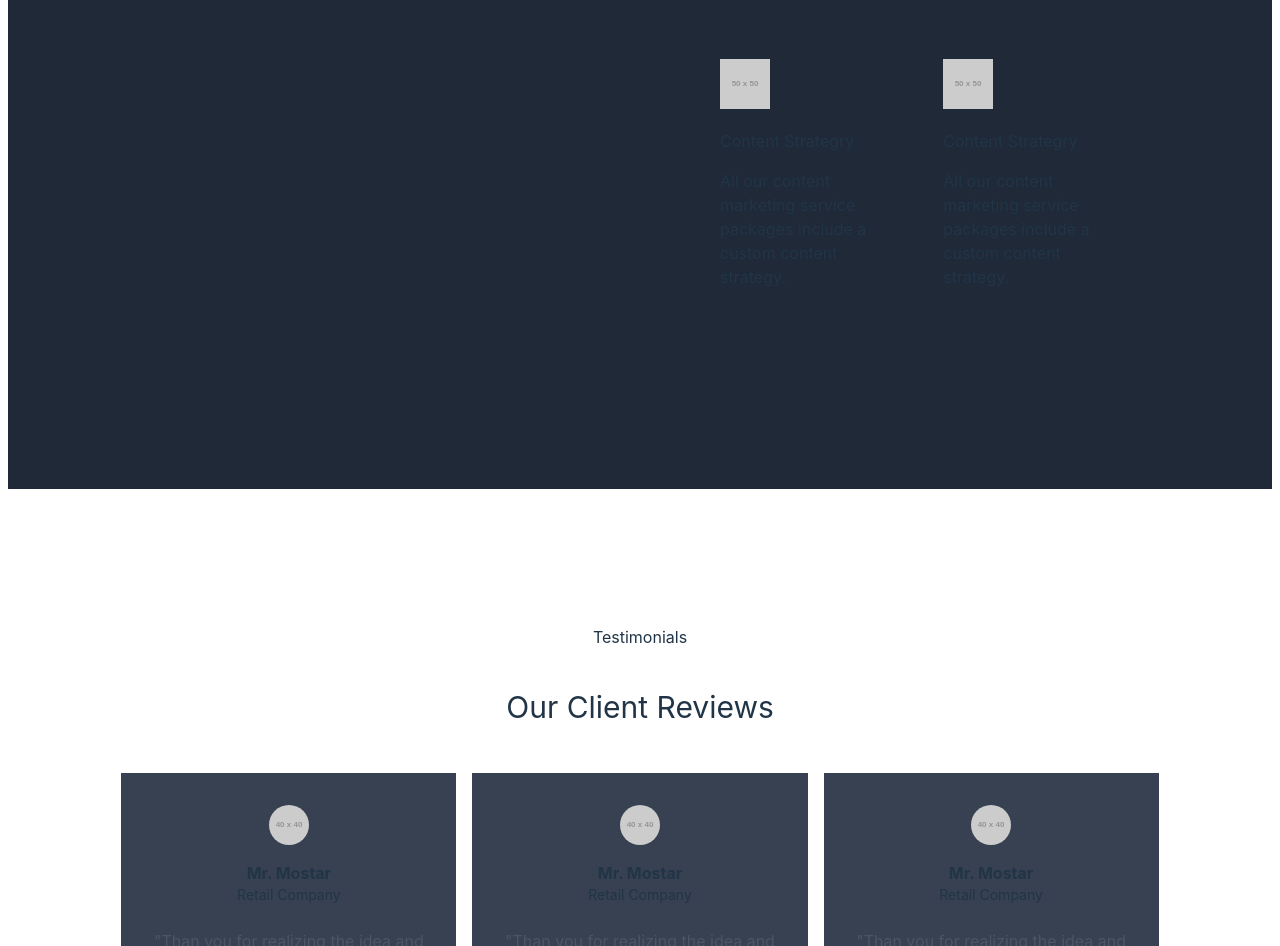
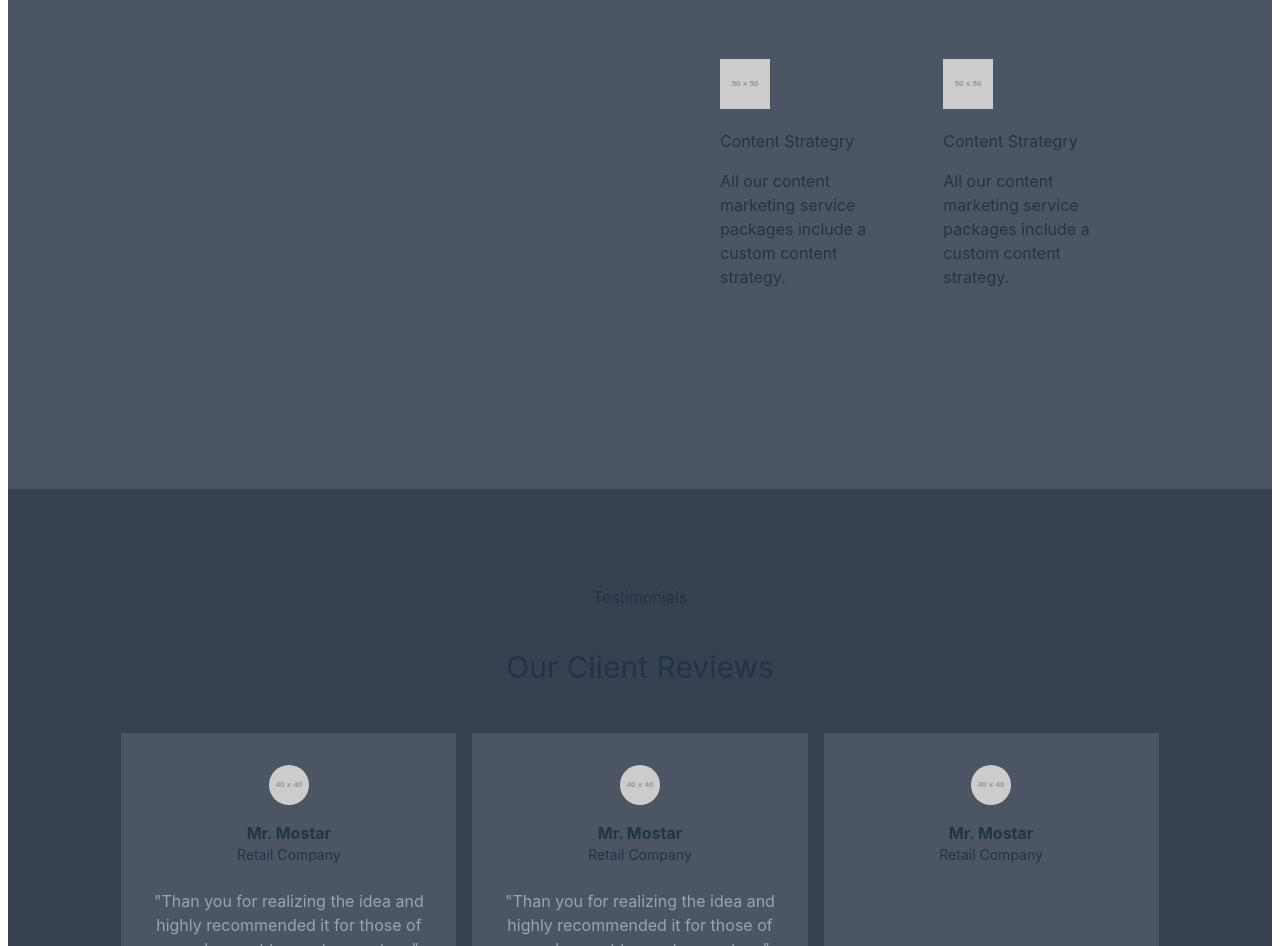
Before and after one commit to iiianous/react-ts-agency, a React (Vite) app: page / in a window 1280 px wide. Shown: the part 1854-2800 px from the top of the page. Built offline with nearby package versions, Linux system fonts and the light colour scheme.

Commit message:
feat: change section background colors

```diff
--- a/src/pages/FrontPage.tsx
+++ b/src/pages/FrontPage.tsx
@@ -2,7 +2,7 @@ function FrontPage() {
   return (
     <>
       <div className="h-full w-full mx-auto p-2 m-0">
-        <section className="bg-gray-800">
+        <section className="bg-gray-600">
           <header className="flex justify-center items-center text-black p-3 text-white">
             <div className="flex-1 font-bold tracking-wide">AGENCY</div>
             <nav className="flex-1">
@@ -30,7 +30,7 @@ function FrontPage() {
               </ul>
             </nav>
             <div className="flex-1">
-              <button className="border-2 border-white px-7 py-2 bg-transparent font-bold">
+              <button className="border-2 border-white px-7 py-2 bg-transparent font-bold hidden lg:block">
                 Contact Us
               </button>
             </div>
@@ -67,12 +67,16 @@ function FrontPage() {
           </div>
           <div className="flex items-center justify-center">
             <div className="w-5/6">
-              <img src="https://fakeimg.pl/1400x720" alt="" />
+              <img
+                className="inline-block"
+                src="https://fakeimg.pl/1400x720"
+                alt=""
+              />
             </div>
           </div>
         </section>
 
-        <section className="bg-gray-800 py-24">
+        <section className="bg-gray-600 py-24">
           <div className="lg:w-5/6 lg:mx-auto flex justify-center items-start flex-col lg:flex-row">
             <div className="lg:w-1/2 flex-items p-10 text-left">
               <h2 className="text-4xl mb-10">What services do we offer?</h2>
@@ -121,14 +125,14 @@ function FrontPage() {
           </div>
         </section>
 
-        <section className="my-10 py-24">
+        <section className="bg-gray-700 py-24">
           <div className="pb-12">
             <p className="mb-10">Testimonials</p>
             <h3 className="text-3xl">Our Client Reviews</h3>
           </div>
           <div className="lg:w-5/6 mx-auto flex flex-wrap">
             <div className="lg:w-1/3 md:w-1/3 mb-6 items-center justify-center">
-              <div className="p-8 text-center mx-2 bg-gray-700">
+              <div className="p-8 text-center mx-2 bg-gray-600">
                 <img
                   className="rounded-full text-center inline-block mb-4"
                   src="https://fakeimg.pl/40x40"
@@ -136,14 +140,14 @@ function FrontPage() {
                 />
                 <p className="font-bold">Mr. Mostar</p>
                 <p className="text-sm mb-6">Retail Company</p>
-                <p className="text-gray-600">
+                <p className="text-gray-400">
                   "Than you for realizing the idea and highly recommended it for
                   those of you who want to create a system."
                 </p>
               </div>
             </div>
             <div className="lg:w-1/3 md:w-1/3 mb-6 items-center justify-center">
-              <div className="p-8 text-center mx-2 bg-gray-700">
+              <div className="p-8 text-center mx-2 bg-gray-600">
                 <img
                   className="rounded-full text-center inline-block mb-4"
                   src="https://fakeimg.pl/40x40"
@@ -151,14 +155,14 @@ function FrontPage() {
                 />
                 <p className="font-bold">Mr. Mostar</p>
                 <p className="text-sm mb-6">Retail Company</p>
-                <p className="text-gray-600">
+                <p className="text-gray-400">
                   "Than you for realizing the idea and highly recommended it for
                   those of you who want to create a system."
                 </p>
               </div>
             </div>
             <div className="lg:w-1/3 md:w-1/3 mb-6 items-center justify-center">
-              <div className="p-8 text-center mx-2 bg-gray-700">
+              <div className="p-8 text-center mx-2 bg-gray-600">
                 <img
                   className="rounded-full text-center inline-block mb-4"
                   src="https://fakeimg.pl/40x40"
@@ -175,7 +179,7 @@ function FrontPage() {
           </div>
         </section>
 
-        <section className="flex flex-col items-center py-48 bg-gray-700">
+        <section className="bg-gray-600 flex flex-col items-center py-48">
           <div className="flex-item">
             <h3 className="text-4xl mb-7">
               Subscribe to get information, latest news and other interesting
@@ -190,13 +194,13 @@ function FrontPage() {
                 placeholder="Your Email"
               />
             </div>
-            <div className="flex-item">
+            <div className="flex-item lg:pl-6">
               <button className="p-3 px-5">Subscribe</button>
             </div>
           </div>
         </section>
 
-        <footer className="flex justify-center bg-gray-700 flex-col lg:flex-row text-center lg:text-left">
+        <footer className="bg-gray-700 flex justify-center flex-col lg:flex-row text-center lg:text-left">
           <div className="flex-item p-4 px-6">Agency</div>
           <div className="flex flex-item items-center justify-center">
             <ul className="flex m-0 p-0 text-center">
```
